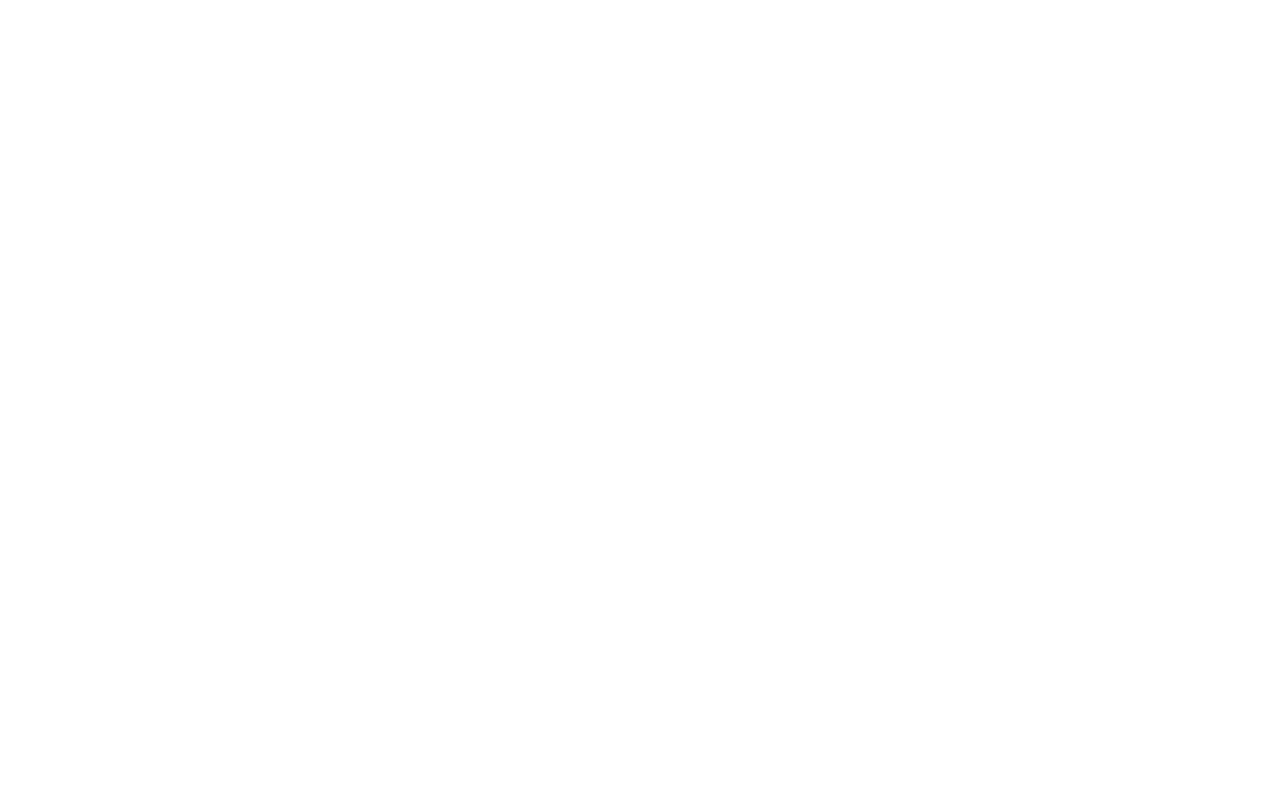
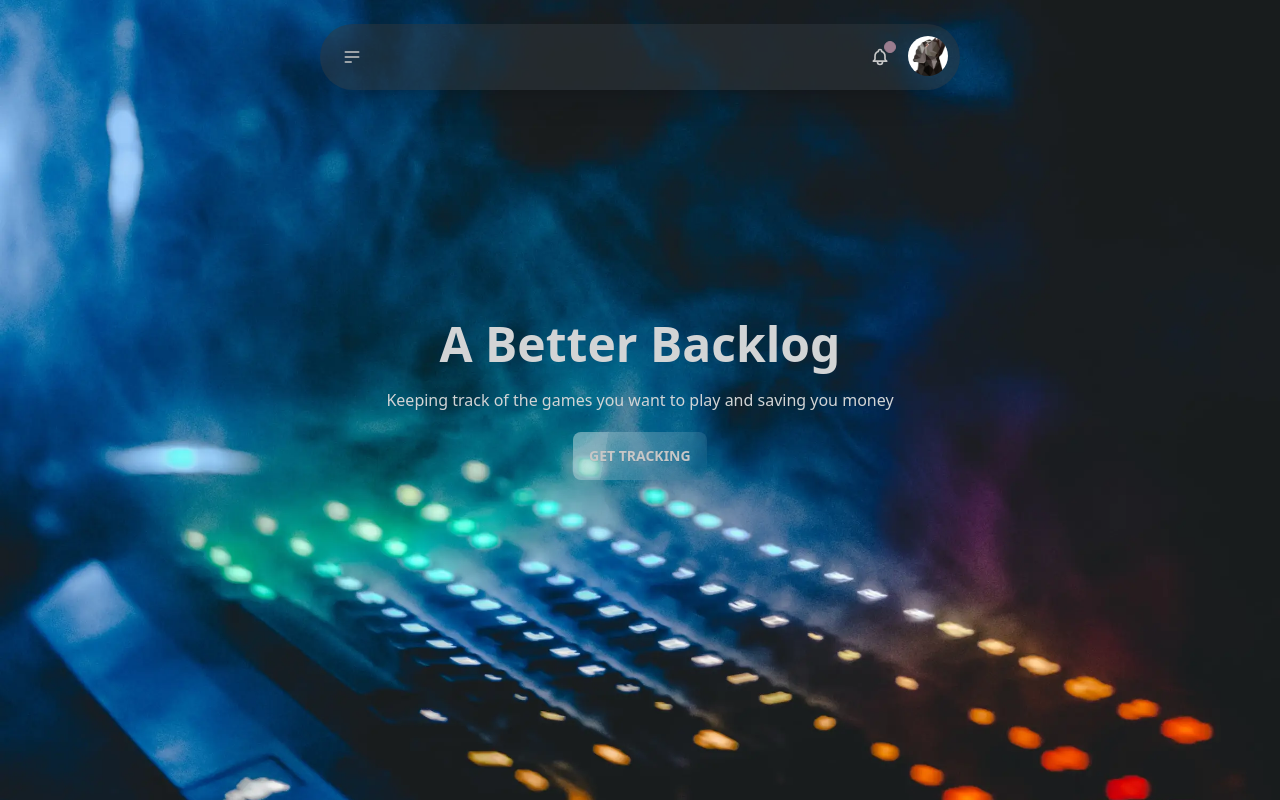
Before and after one commit to Bananajunk/backlog, a Next.js app: page / in a window 1280 px wide. Built offline with nearby package versions, Linux system fonts and the light colour scheme.

Commit message:
Configured initial landing splash and added nav bar

```diff
--- /dev/null
+++ b/app/games/page.tsx
@@ -0,0 +1,5 @@
+const Games = () => {
+  return <main>Games</main>;
+};
+
+export default Games;
--- a/app/layout.tsx
+++ b/app/layout.tsx
@@ -1,5 +1,8 @@
+import type { Metadata } from "next";
+
+import Navbar from "~/components/Navbar";
+
 import "./globals.css";
-import type { Metadata } from "next";
 
 export const metadata: Metadata = {
   title: "Backlog Buster",
@@ -14,7 +17,10 @@
 }) {
   return (
     <html lang="en" data-theme="custom">
-      <body>{children}</body>
+      <body>
+        <Navbar />
+        {children}
+      </body>
     </html>
   );
 }
--- a/app/page.tsx
+++ b/app/page.tsx
@@ -1,5 +1,10 @@
 import Image from "next/image";
+import Hero from "~/components/Hero";
 
 export default function Home() {
-  return <main></main>;
+  return (
+    <main>
+      <Hero />
+    </main>
+  );
 }
--- /dev/null
+++ b/components/Hero.tsx
@@ -0,0 +1,30 @@
+import Image from "next/image";
+import HeroSplash from "~/images/backlog-splash.webp";
+
+const Hero = () => {
+  return (
+    <section className="hero min-h-screen">
+      <Image
+        alt="gaming keyboard on fire"
+        src={HeroSplash}
+        placeholder="blur"
+        quality={100}
+        fill
+        sizes="100vw"
+        className="object-cover"
+      />
+      <div className="hero-overlay bg-opacity-60"></div>
+      <div className="hero-content text-center text-neutral-content">
+        <div className="max-w-lg">
+          <h1 className="mb-5 text-5xl font-bold">A Better Backlog</h1>
+          <p className="mb-5">
+            Keeping track of the games you want to play and saving you money
+          </p>
+          <button className="btn glass">Get Tracking</button>
+        </div>
+      </div>
+    </section>
+  );
+};
+
+export default Hero;
--- /dev/null
+++ b/components/Navbar.tsx
@@ -0,0 +1,82 @@
+import Image from "next/image";
+import Link from "next/link";
+import ProfileImage from "~/images/profile.jpeg";
+
+const Navbar = () => {
+  return (
+    <nav className="navbar fixed z-10 w-11/12 md:w-3/4 lg:w-1/2 top-6 left-1/2 -translate-x-1/2 bg-primary/50 rounded-full shadow-xl">
+      <div className="navbar-start">
+        <div className="dropdown">
+          <label tabIndex={0} className="btn btn-ghost btn-circle">
+            <svg
+              xmlns="http://www.w3.org/2000/svg"
+              className="h-5 w-5"
+              fill="none"
+              viewBox="0 0 24 24"
+              stroke="currentColor"
+            >
+              <path
+                strokeLinecap="round"
+                strokeLinejoin="round"
+                strokeWidth="2"
+                d="M4 6h16M4 12h16M4 18h7"
+              />
+            </svg>
+          </label>
+          <ul
+            tabIndex={0}
+            className="menu menu-sm dropdown-content mt-3 z-[1] p-2 shadow bg-primary rounded-box w-52"
+          >
+            <li>
+              <Link href="/games">Games</Link>
+            </li>
+          </ul>
+        </div>
+      </div>
+      <div className="navbar-end">
+        <button className="btn btn-ghost btn-circle">
+          <div className="indicator">
+            <svg
+              xmlns="http://www.w3.org/2000/svg"
+              className="h-5 w-5"
+              fill="none"
+              viewBox="0 0 24 24"
+              stroke="currentColor"
+            >
+              <path
+                strokeLinecap="round"
+                strokeLinejoin="round"
+                strokeWidth="2"
+                d="M15 17h5l-1.405-1.405A2.032 2.032 0 0118 14.158V11a6.002 6.002 0 00-4-5.659V5a2 2 0 10-4 0v.341C7.67 6.165 6 8.388 6 11v3.159c0 .538-.214 1.055-.595 1.436L4 17h5m6 0v1a3 3 0 11-6 0v-1m6 0H9"
+              />
+            </svg>
+            <span className="badge badge-xs badge-accent indicator-item"></span>
+          </div>
+        </button>
+        <div className="dropdown dropdown-end">
+          <label tabIndex={0} className="btn btn-ghost btn-circle avatar">
+            <div className="w-10 rounded-full">
+              <Image src={ProfileImage} alt="profile avatar image" />
+            </div>
+          </label>
+          <ul
+            tabIndex={0}
+            className="menu menu-sm dropdown-content mt-3 z-[1] p-2 shadow bg-base-100 rounded-box w-52"
+          >
+            <li>
+              <a>Profile</a>
+            </li>
+            <li>
+              <a>Settings</a>
+            </li>
+            <li>
+              <a>Logout</a>
+            </li>
+          </ul>
+        </div>
+      </div>
+    </nav>
+  );
+};
+
+export default Navbar;
--- a/tailwind.config.js
+++ b/tailwind.config.js
@@ -5,6 +5,7 @@
     "./components/**/*.{js,ts,jsx,tsx,mdx}",
     "./app/**/*.{js,ts,jsx,tsx,mdx}",
   ],
+  daisyui: {
     themes: [
       {
         custom: {
@@ -20,5 +21,6 @@
         },
       },
     ],
+  },
   plugins: [require("daisyui")],
 };
```
Also changed, not shown: images/backlog-splash.webp (added), images/profile.jpeg (added). Lines whose indentation alone changed are shown as unchanged.
